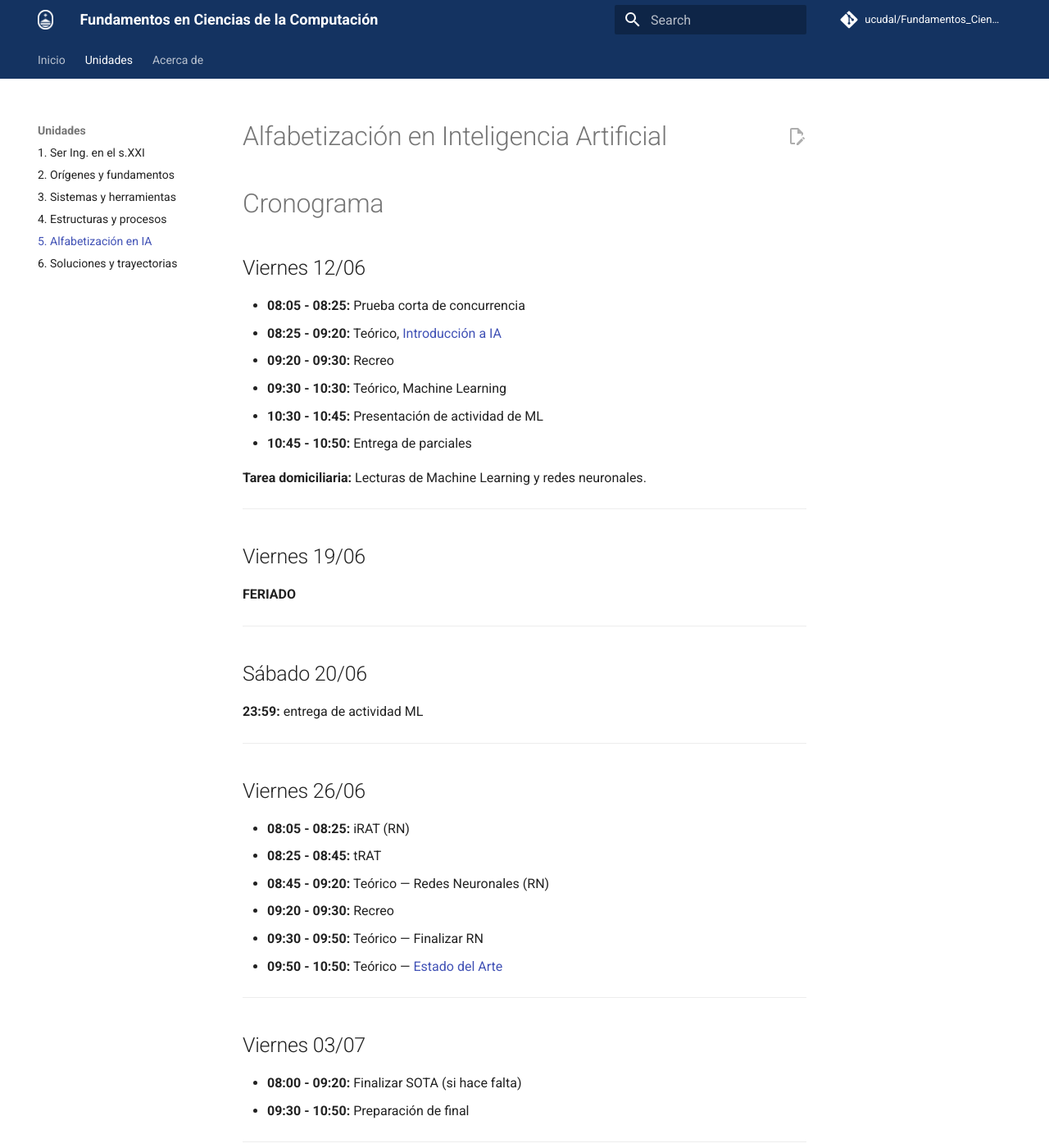
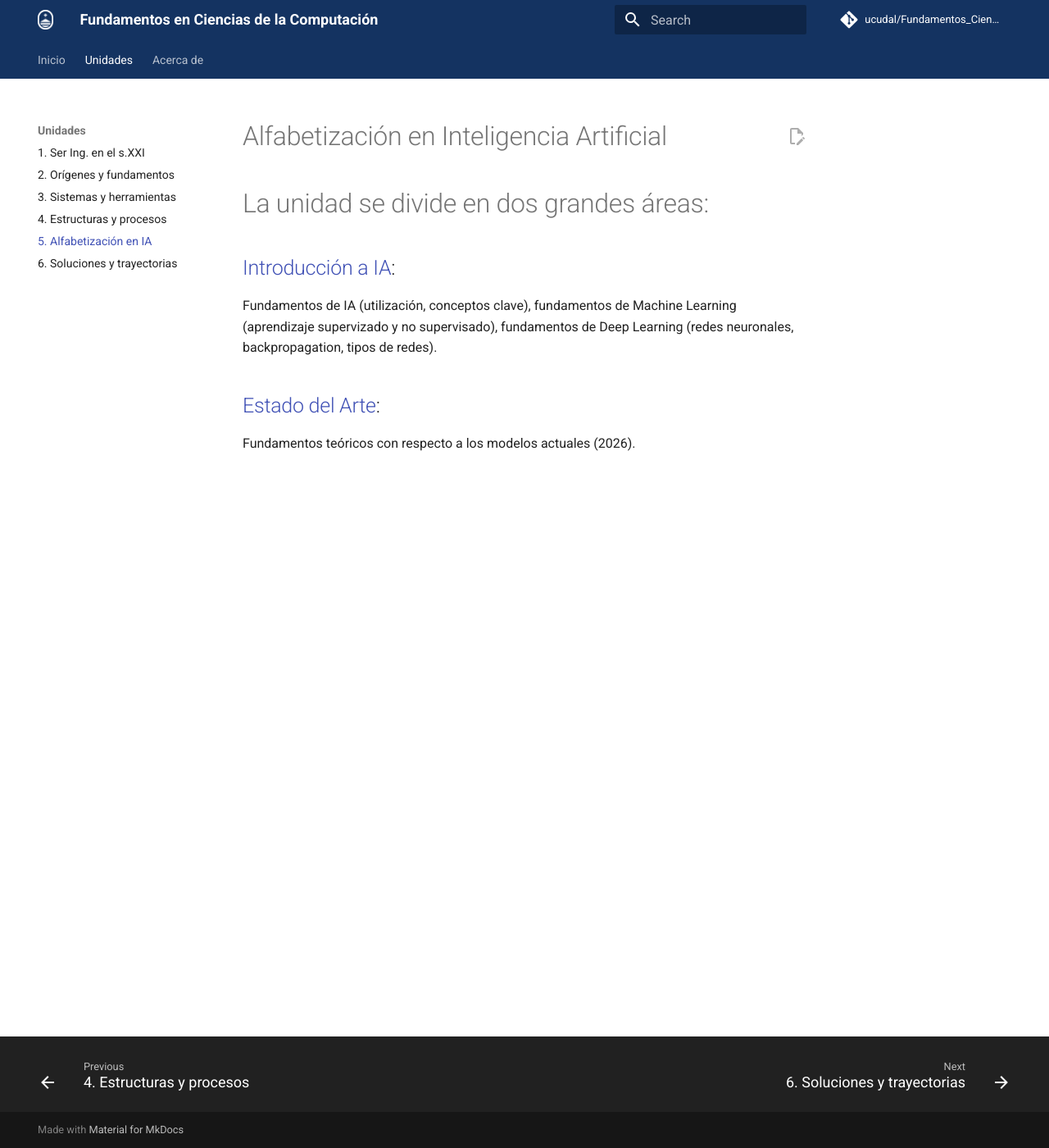
Before and after one commit to ucudal/Fundamentos_Ciencias_Computacion_Conceptos, an MkDocs documentation site: the page built from docs/unidad/5/readme.md, in a window 1280 px wide and 1400 px high. Shown: the whole window at 82% size. Built offline with MkDocs 1.6.1 and Material for MkDocs 9.7.7, drawn with Linux system fonts in a browser that asks for light colours; comment, search, counter and statistics services are not loaded; some of the changed text lies outside the part shown.

```diff
--- a/docs/unidad/5/readme.md
+++ b/docs/unidad/5/readme.md
@@ -1,50 +1,11 @@
 # Alfabetización en Inteligencia Artificial
 
-# Cronograma
+# La unidad se divide en dos grandes áreas:
 
-## Viernes 12/06
+## [Introducción a IA](Introducción/readme.md):
 
-- **08:05 - 08:25:** Prueba corta de concurrencia
-- **08:25 - 09:20:** Teórico, [Introducción a IA](Introducción/readme.md)
-- **09:20 - 09:30:** Recreo
-- **09:30 - 10:30:** Teórico, Machine Learning
-- **10:30 - 10:45:** Presentación de actividad de ML
-- **10:45 - 10:50:** Entrega de parciales
+Fundamentos de IA (utilización, conceptos clave), fundamentos de Machine Learning (aprendizaje supervizado y no supervisado), fundamentos de Deep Learning (redes neuronales, backpropagation, tipos de redes).
 
-**Tarea domiciliaria:** Lecturas de Machine Learning y redes neuronales.
+## [Estado del Arte](Actualidad/readme.md):
 
----
-
-## Viernes 19/06
-
-**FERIADO**
-
----
-
-## Sábado 20/06
-
-**23:59:** entrega de actividad ML
-
----
-
-## Viernes 26/06
-
-- **08:05 - 08:25:** iRAT (RN)
-- **08:25 - 08:45:** tRAT
-- **08:45 - 09:20:** Teórico — Redes Neuronales (RN)
-- **09:20 - 09:30:** Recreo
-- **09:30 - 09:50:** Teórico — Finalizar RN
-- **09:50 - 10:50:** Teórico —  [Estado del Arte](Actualidad/readme.md)
-
----
-
-## Viernes 03/07
-
-- **08:00 - 09:20:** Finalizar SOTA (si hace falta)
-- **09:30 - 10:50:** Preparación de final
-
----
-
-## Viernes 10/07
-
-- **08:00 - 10:50:** Final
+Fundamentos teóricos con respecto a los modelos actuales (2026).
```
